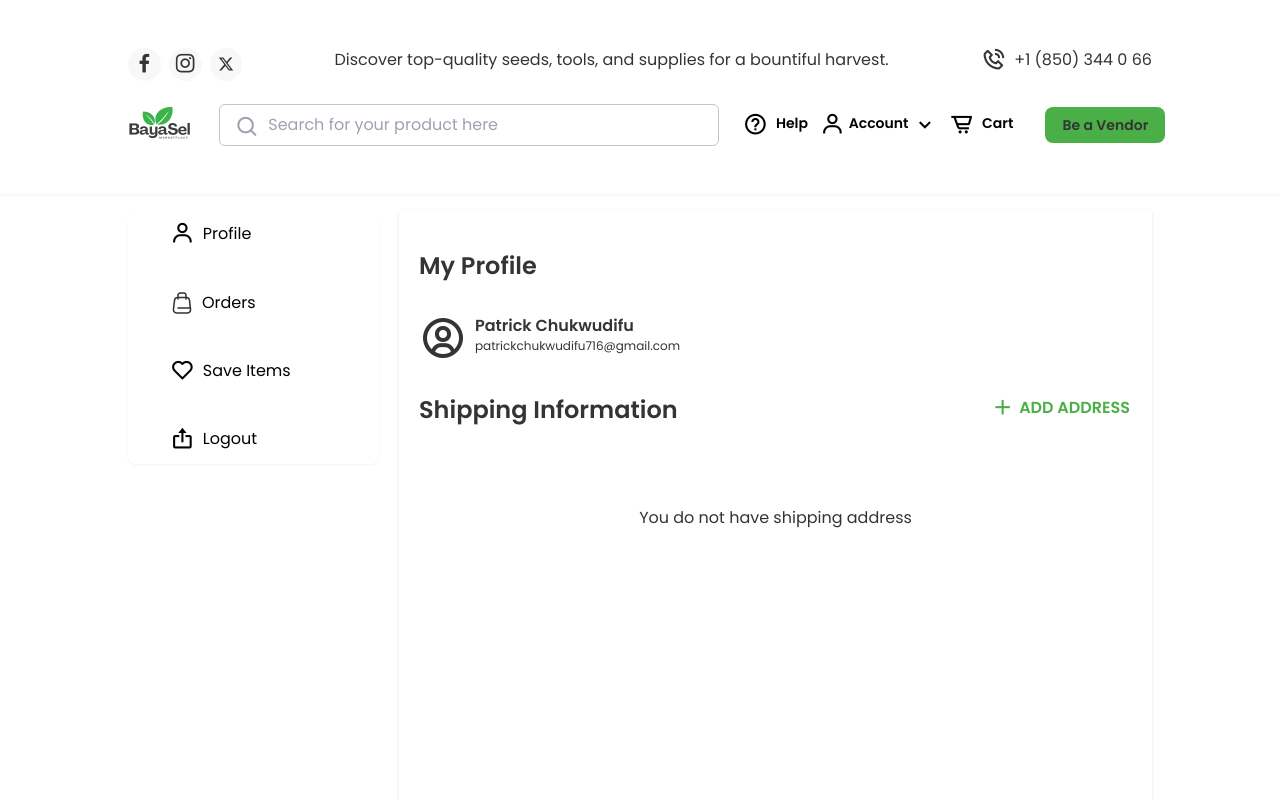
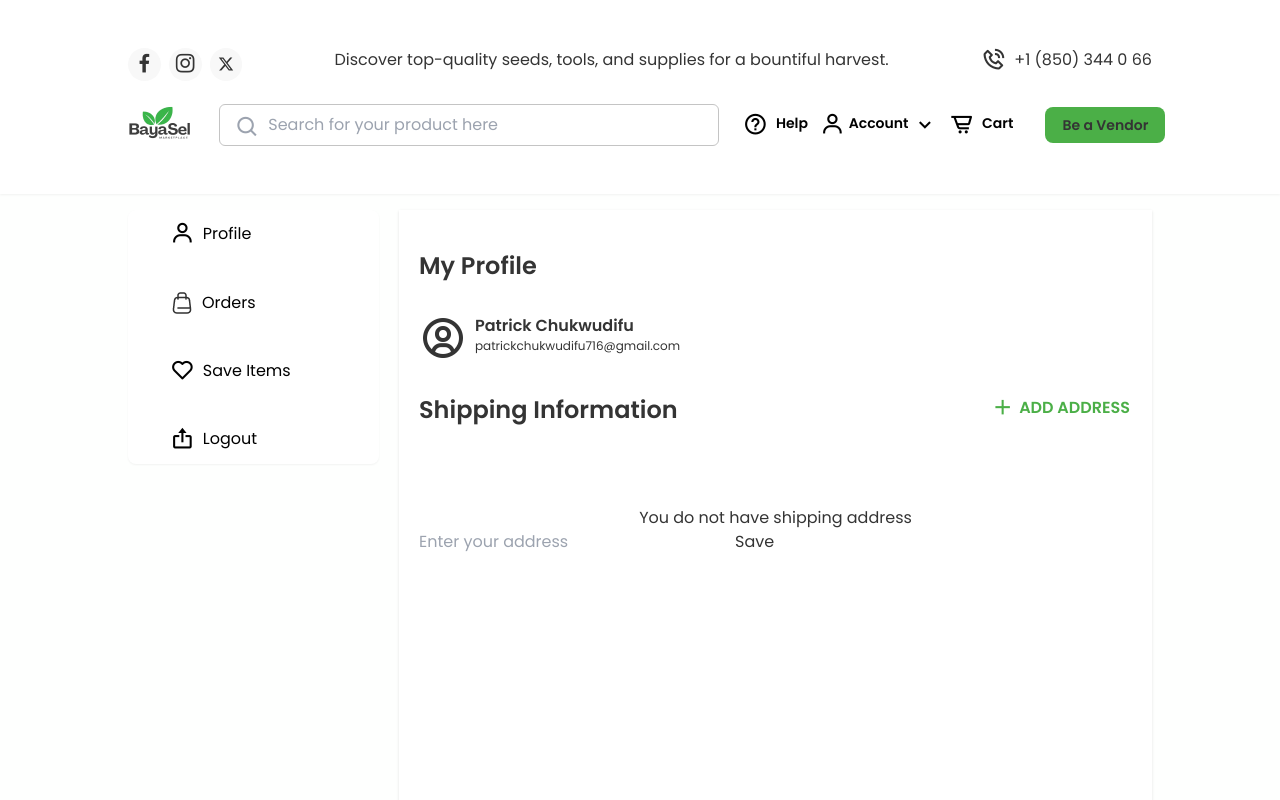
Before and after one commit to BayaSel/BayaSel, a React (Vite) app: page /account in a window 1280 px wide. Both pictures are taken after a click on the button "ADD ADDRESS". Shown: the top 800 px of the page. Built offline with nearby package versions, Linux system fonts and the light colour scheme.

Commit message:
feat: implementing address state change

```diff
--- /dev/null
+++ b/src/components/UserProfileContext.jsx
@@ -0,0 +1,35 @@
+import { createContext, useState } from 'react';
+
+// Create context
+const UserProfileContext = createContext();
+
+// eslint-disable-next-line react/prop-types
+const UserProfileProvider = ({ children }) => {
+  const [profile, setProfile] = useState({
+    addresses: [],
+  });
+
+  const addAddress = (newAddress) => {
+    setProfile((prevProfile) => ({
+      ...prevProfile,
+      addresses: [...prevProfile.addresses, newAddress],
+    }));
+  };
+
+  const updateAddress = (index, updatedAddress) => {
+    const updatedAddresses = [...profile.addresses];
+    updatedAddresses[index] = updatedAddress;
+    setProfile((prevProfile) => ({
+      ...prevProfile,
+      addresses: updatedAddresses,
+    }));
+  };
+
+  return (
+    <UserProfileContext.Provider value={{ profile, addAddress, updateAddress }}>
+      {children}
+    </UserProfileContext.Provider>
+  );
+};
+
+export { UserProfileContext, UserProfileProvider };
--- a/src/main.jsx
+++ b/src/main.jsx
@@ -2,9 +2,12 @@ import ReactDOM from "react-dom/client";
 import App from "./App.jsx";
 import "./index.css";
 import { BrowserRouter } from "react-router-dom";
+import { UserProfileProvider } from "./components/UserProfileContext.jsx";
 
 ReactDOM.createRoot(document.getElementById("root")).render(
   <BrowserRouter>
-    <App />
+    <UserProfileProvider>
+      <App />
+    </UserProfileProvider>
   </BrowserRouter>
 );
--- a/src/pages/Profile.jsx
+++ b/src/pages/Profile.jsx
@@ -1,6 +1,42 @@
 //import React from 'react'
+import { useContext, useState } from 'react';
+import { UserProfileContext } from '../components/UserProfileContext';
 
 function Profile() {
+  const { profile, addAddress, updateAddress } = useContext(UserProfileContext);
+  const [showForm, setShowForm] = useState(false);
+  const [addressIndex, setAddressIndex] = useState(null);
+  const [address, setAddress] = useState('');
+  const [selectedAddressIndex, setSelectedAddressIndex] = useState(null);
+
+
+  const handleAddressButtonClick = () => {
+    setShowForm(true);
+    setAddressIndex(null);
+    setAddress('');
+  };
+
+  const handleEditButtonClick = (index) => {
+    setShowForm(true);
+    setAddressIndex(index);
+    setAddress(profile.addresses[index]);
+  };
+
+  const handleSave = () => {
+    if (addressIndex === null) {
+      addAddress(address);
+    } else {
+      updateAddress(addressIndex, address);
+    }
+    setShowForm(false);
+    setAddress('');
+    setAddressIndex(null);
+  };
+
+  const handleRadioChange = (index) => {
+    setSelectedAddressIndex(index);
+  };
+
   return (
     <div className="bg-white shadow font-poppins p-5 text-[#343434] md:h-[710px]">
       <h1 className="font-semibold text-2xl my-5">My Profile</h1>
@@ -14,14 +50,59 @@ function Profile() {
 
       <div className="flex justify-between font-semibold my-5">
         <h1 className="text-2xl">Shipping Information</h1>
-        <button className="flex text-base gap-1 text-[#4BAF47] hover:bg-[#EDF7ED] p-0.5">
+        <div>
+        <button onClick={handleAddressButtonClick} className="flex text-base gap-1 text-[#4BAF47] hover:bg-[#EDF7ED] p-0.5">
             <i className='bx bx-sm bx-plus'></i>
             <p>ADD ADDRESS</p>
         </button>
+        </div>
       </div>
 
       <div className="mx-auto my-10">
-        <p className="font-normal text-base text-center pt-10">You do not have shipping address</p>
+      {profile.addresses.length === 0 ? (
+          <p className="font-normal text-base text-center pt-10">You do not have shipping address</p>
+        ) : (
+          <ul className='gap-3'>
+            {profile.addresses.map((addr, index) => (
+              <li key={index} className='flex flex-row border border-[#c4c4c4] rounded-lg h-[136px] gap-1 px-6 py-7 my-4'>
+                 <label className='mr-3 '>
+                  <input
+                    type="radio"
+                    name="address"
+                    checked={selectedAddressIndex === index}
+                    onChange={() => handleRadioChange(index)}
+                    className='border-[#4BAF47] h-6 w-6'
+                  />
+                  </label>
+                  <div className='w-full'>
+                    <div className='flex justify-between'>
+                      <p className='font-semibold text-base'>Customer Address</p>
+                      <button onClick={() => handleEditButtonClick(index)} className='flex gap-1 text-[#4BAF47] text-base'>Edit
+                      <i className='bx bx-sm bx-edit-alt'></i>
+                      </button>
+                    </div>
+
+                    <div className='font-normal mt-3 gap-3 text-base'>
+                      <p>Patrick Chukwudifu</p>
+                      {addr}
+                    </div>
+                  </div>
+              </li>
+            ))}
+          </ul>
+        )}
+
+        {showForm && (
+        <div>
+          <input
+            type="text"
+            value={address}
+            onChange={(e) => setAddress(e.target.value)}
+            placeholder="Enter your address"
+          />
+          <button onClick={handleSave}>Save</button>
+        </div>
+      )}
       </div>
     </div>
   )
```
